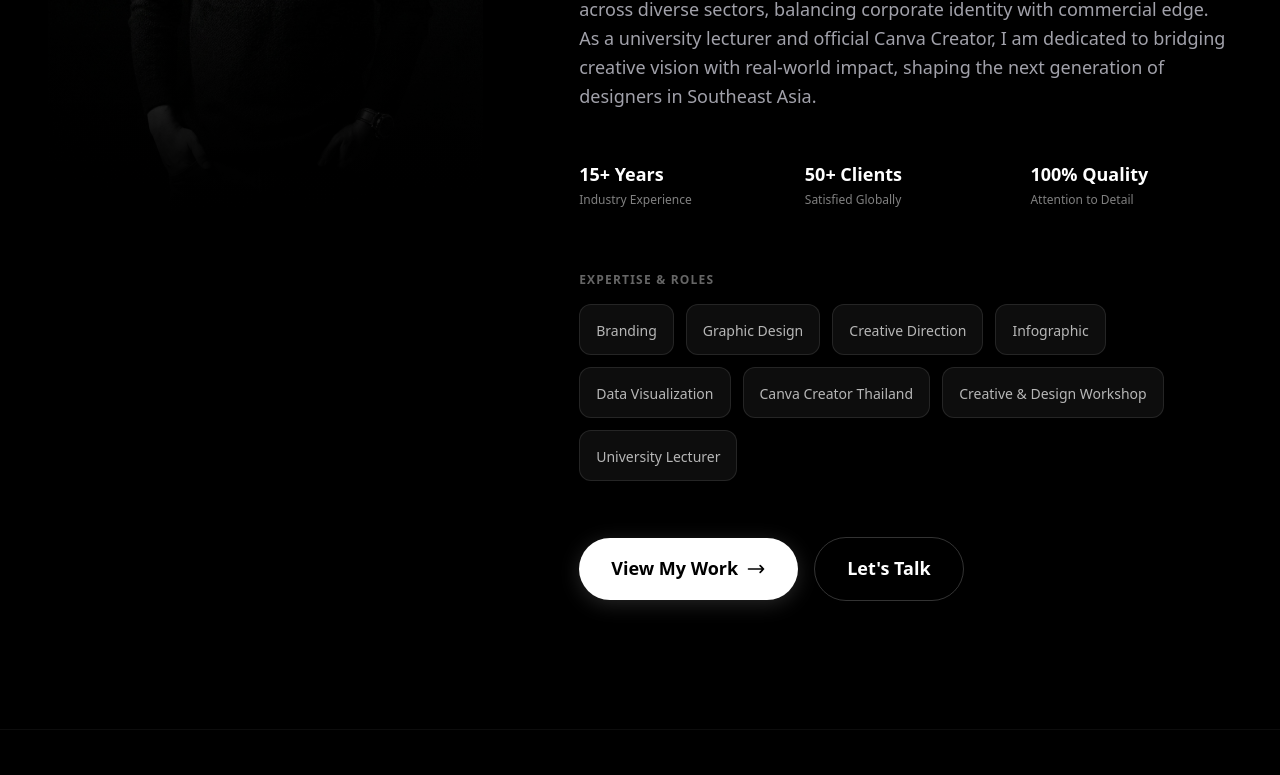
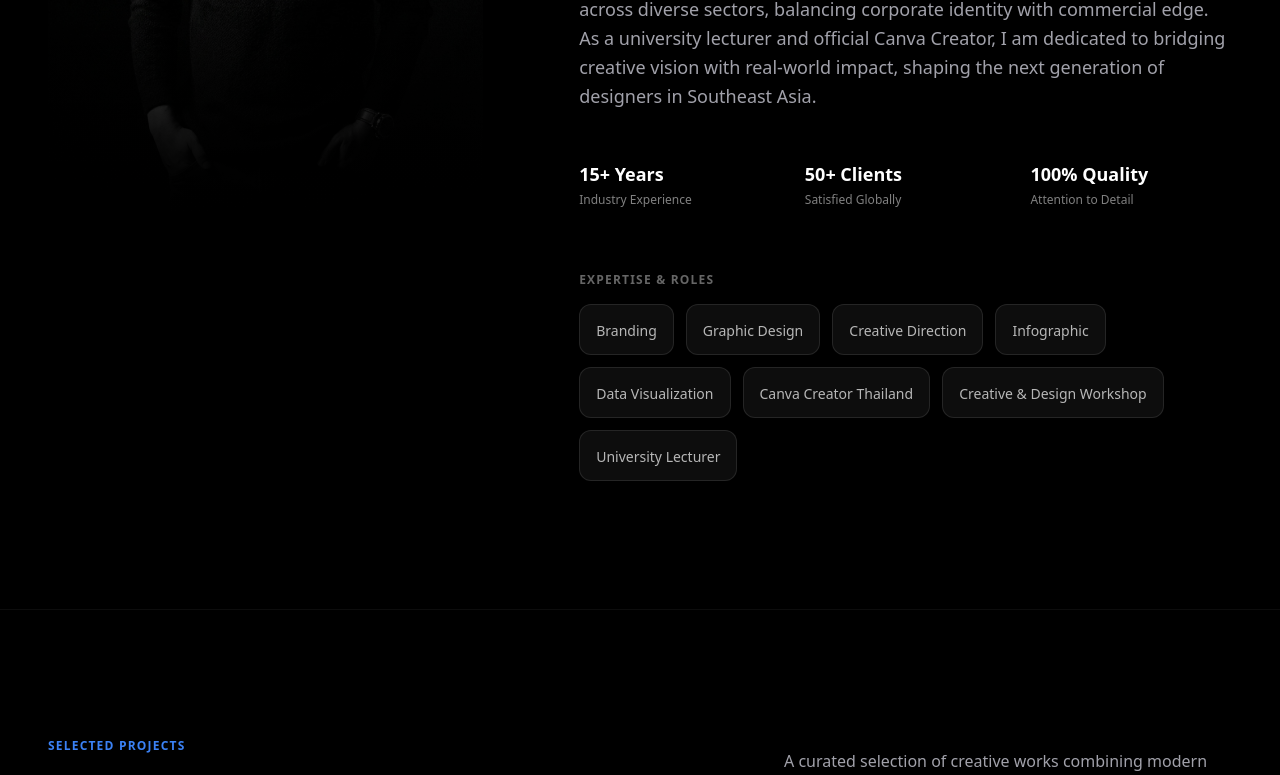
Before and after one commit to benzac115/designerb-landing-page-demo, a Next.js app: page / in a window 1280 px wide. Shown: the part 490-1265 px from the top of the page. Built offline with nearby package versions, Linux system fonts and the light colour scheme.

Commit message:
style: remove view my work and lets talk buttons

```diff
--- a/src/app/page.tsx
+++ b/src/app/page.tsx
@@ -69,35 +69,7 @@ export default function Home() {
                 {/* Embedded Services List */}
                 <ServicesList />
 
-                {/* Hero Actions */}
-                <div className="flex flex-col sm:flex-row items-center gap-4 pt-8">
-                  <a
-                    href="/#works"
-                    className="w-full sm:w-auto px-8 py-4 bg-white text-black font-semibold rounded-full hover:bg-white/90 shadow-[0_4px_20px_rgba(255,255,255,0.15)] hover:shadow-[0_4px_25px_rgba(255,255,255,0.25)] hover:scale-[1.02] active:scale-95 transition-all duration-300 flex items-center justify-center space-x-2"
-                  >
-                    <span>View My Work</span>
-                    <svg
-                      xmlns="http://www.w3.org/2000/svg"
-                      className="h-5 w-5"
-                      fill="none"
-                      viewBox="0 0 24 24"
-                      stroke="currentColor"
-                    >
-                      <path
-                        strokeLinecap="round"
-                        strokeLinejoin="round"
-                        strokeWidth={2}
-                        d="M17 8l4 4m0 0l-4 4m4-4H3"
-                      />
-                    </svg>
-                  </a>
-                  <a
-                    href="/#contact"
-                    className="w-full sm:w-auto px-8 py-4 bg-transparent text-white font-semibold rounded-full border border-white/20 hover:bg-white/5 hover:border-white/40 hover:scale-[1.02] active:scale-95 transition-all duration-300 flex items-center justify-center"
-                  >
-                    Let's Talk
-                  </a>
-                </div>
+
               </div>
             </div>
 
```
